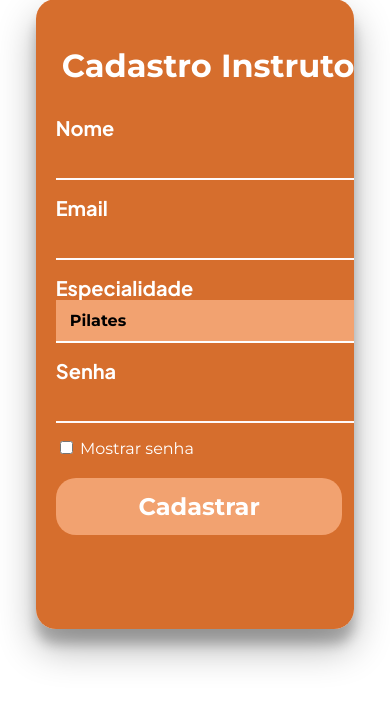
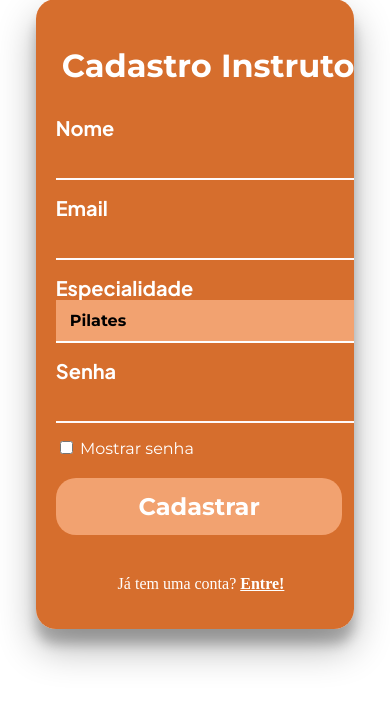
Before and after one commit to Ana-Livia-Lopes/academia, a PHP site: page /cadastroInstrutor.php in a window 390 px wide. Shown: the part 69-774 px from the top of the page. Run offline with PHP 8.4, Linux system fonts and the light colour scheme; the visitor is signed in with stand-in values (Sample User, id 1); some libraries are stand-ins or nearby versions.

Commit message:
responsividade

```diff
--- a/cadastroAlu.css
+++ b/cadastroAlu.css
@@ -119,6 +119,10 @@
     font-family: 'Montserrat', sans-serif;
 }
 @media (max-width: 768px){
+    .campo-inserir{
+        width: 90%;
+        margin-right: 50px;
+    }
     body {
         padding: 10px;
     }
--- a/cadastroIns.css
+++ b/cadastroIns.css
@@ -242,6 +242,18 @@ select{
     background-color: #b25922;
 }
 @media (max-width: 768px){
+    .celular{
+        opacity: 1;
+        margin-right: 28px;
+    }
+    .celular a{
+        color: white;
+        font-weight: bold;
+    }
+    .inserir{
+        width: 80%;
+        margin-right: 50px;
+    }
     body {
         padding: 10px;
     }
--- a/header.php
+++ b/header.php
@@ -130,7 +130,7 @@
 
     <style>
         header {
-    background-color: rgb(174, 106, 16);
+    background-color: rgb(194, 117, 17);
     color:rgb(255, 255, 255);
     padding: 10px;
     text-align: center;
```
